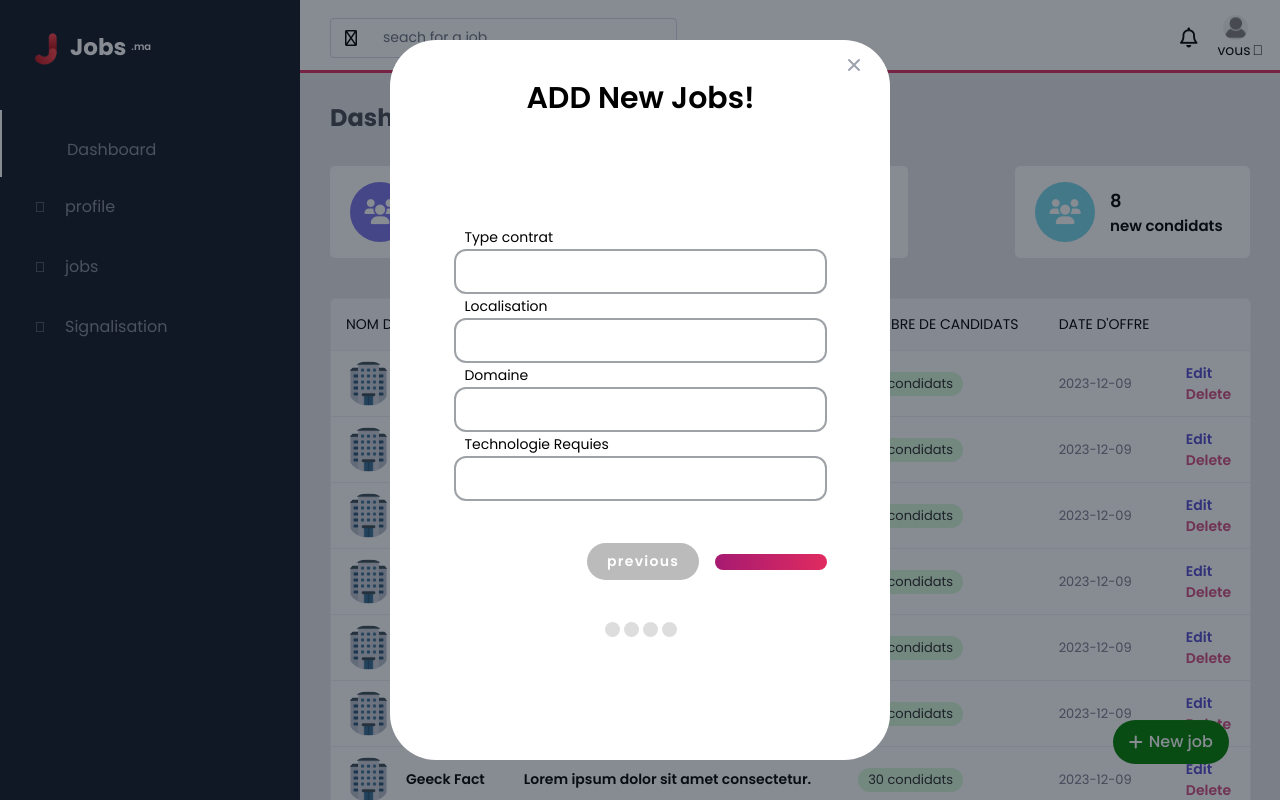
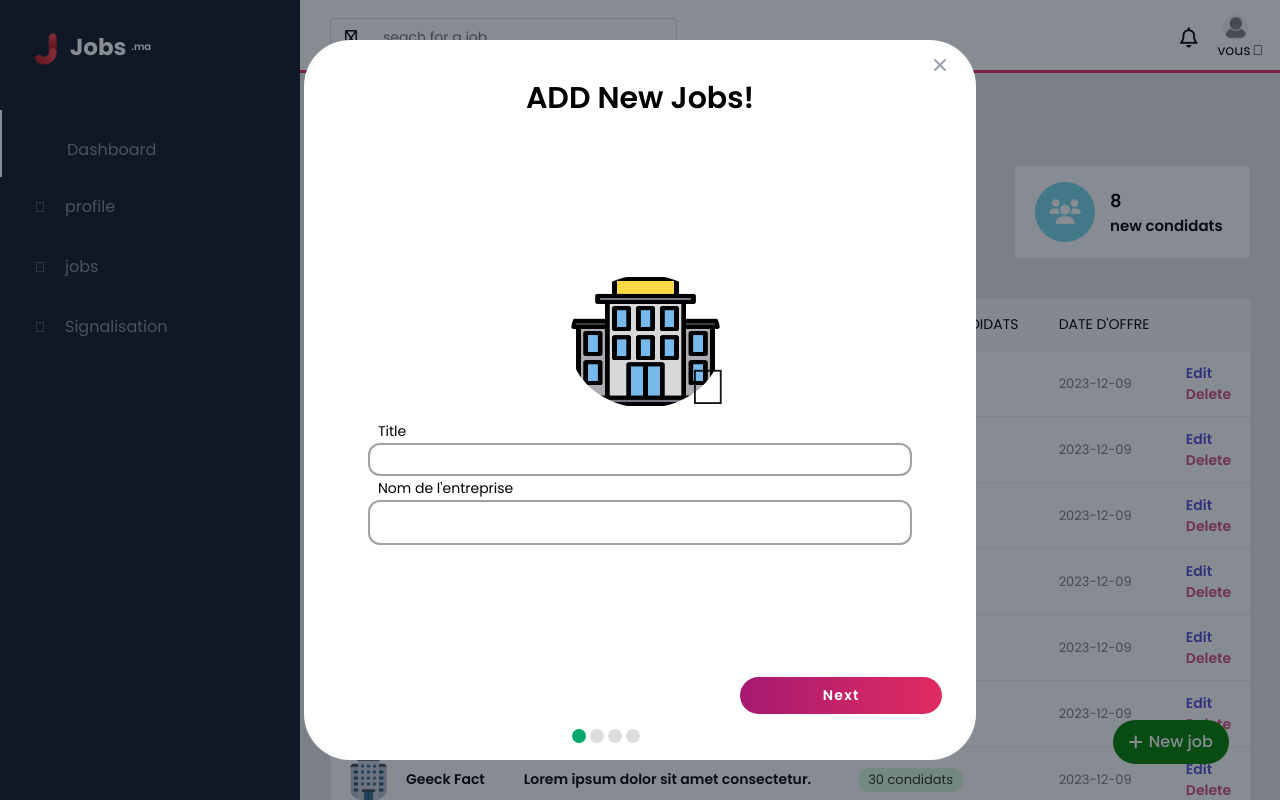
Before and after one commit to moussafia/Jobs.ma, a Vue app in the folder job-front-end/: page / in a window 1280 px wide. Both pictures are taken after a click on the link "New job". Shown: the top 800 px of the page. Built offline with nearby package versions, Linux system fonts and the light colour scheme.

Commit message:
fprm add jobs 50%

```diff
--- a/job-front-end/src/components/dashboardAdmin/BtnAddJobs.vue
+++ b/job-front-end/src/components/dashboardAdmin/BtnAddJobs.vue
@@ -55,31 +55,6 @@ export default {
   color: white;
   font-weight: bold;
 }
-#container-add-jobs {
-  width: 40%;
-  height: 90vh;
-  overflow-y: auto;
-  overflow-x: hidden;
-}
 
-.step-span {
-  height: 15px;
-  width: 15px;
-  margin: 0 2px;
-  background-color: #bbbbbb;
-  border: none;
-  border-radius: 50%;
-  display: inline-block;
-  opacity: 0.5;
-}
-.step-span.active {
-  opacity: 1;
-}
-.step-span.finish {
-  background-color: #04aa6d;
-}
-.step {
-  display: none;
-  margin-top: 92px;
-}
+
 </style>
--- a/job-front-end/src/components/dashboardAdmin/forms/addJobs.vue
+++ b/job-front-end/src/components/dashboardAdmin/forms/addJobs.vue
@@ -42,7 +42,7 @@
             ADD New Jobs!
           </h1>
           <div class="step flex flex-col justify-center items-start w-full">
-            <div class="flex items-center justify-center w-full">
+            <div class="flex items-center justify-center w-full mb-8">
               <label for="dropzone-file" class="dropzone-file-label">
                 <div class="upload-image">
                   <img src="../../../assets/image/jobs/entr.png" class="py-1" />
@@ -75,8 +75,10 @@
           <div class="w-full step">
             <label for="">Description</label>
             <textarea name="description" id="description-add-job"></textarea>
+            <label for="">Salaire(Optionnel)</label>
+            <input type="text" />
           </div>
-          <div class="w-full">
+          <div class="w-full mt-2 step">
             <label for="">Type contrat</label>
             <select multiple="multiple" ref="SelectInput1">
               <option>cdi</option>
@@ -102,27 +104,71 @@
               <option>html</option>
             </select>
           </div>
-          <div class="step w-full"><input type="text" />dgjdsgjsdmlkgj</div>
+          <div class="step w-full overflow-x-auto">
+            <div class="py-6" id="pargraphForms">
+              <div id="row1">
+                <label
+                  for="small-input"
+                  class="block mb-1 mt-1 text-sm font-medium text-gray-900 dark:text-white"
+                  >Question</label
+                >
+                <textarea
+                  name="paragraph[]"
+                  class="paragraphs w-full block rounded-lg overflow-x-hidden overflow-y-auto border border-gray-300 bg-gray-50"
+                >
+                </textarea>
+              </div>
+            </div>
+            <div class="flex items-center gap-2">
+              <label class="font-medium text-sm text-gray-900 dark:text-white" style="padding-bottom: 16px;"
+                >Add Question</label
+              >
+              <button
+                class="flex rounded-lg text-white items-center justify-center addParagr"
+                type="button"
+                @click="add_parag();"
+              >
+                <svg
+                  xmlns="http://www.w3.org/2000/svg"
+                  fill="none"
+                  viewBox="0 0 24 24"
+                  stroke-width="1.5"
+                  stroke="currentColor"
+                  class="w-6 h-6"
+                >
+                  <path
+                    stroke-linecap="round"
+                    stroke-linejoin="round"
+                    d="M12 4.5v15m7.5-7.5h-15"
+                  />
+                </svg>
+              </button>
+            </div>
+          </div>
+          <div class="flex flex-col w-full absolute btm-form">
             <div class="flex justify-end gap-2 items-center w-full">
               <button
                 class="btn-form-add mx-2 previousBtn"
-              id="prevBtn"
-              onclick="nextPrev(-1)"
+                ref="prevBtn"
+                @click.prevent="stepsAddJobShow(-1)"
               >
                 previous
               </button>
               <button
                 class="btn-form-add"
-              onclick="nextPrev(1)"
-              id="nextBtn"
-            ></button>
+                @click.prevent="stepsAddJobShow(1)"
+                ref="nextBtn"
+              >
+                {{ this.TextbtnAddForm }}
+              </button>
             </div>
             <!-- Circles which indicates the steps of the form: -->
-          <div style="text-align: center; margin-top: 40px">
+            <div style="text-align: center; margin-top: 12px">
               <span class="step-span"></span>
               <span class="step-span"></span>
               <span class="step-span"></span>
               <span class="step-span"></span>
+            </div>
           </div>
         </form>
       </div>
@@ -130,42 +176,92 @@
   </div>
 </template>
 <script>
-export default{
-  data(){
+export default {
+  data() {
     return {
-      selectInputs:[]
-    }
+      selectInputs: [],
+      currentIndexStep: 0,
+      TextbtnAddForm: "Next",
+    };
   },
-  mounted(){
-    this.populateSelectInputs()
-    this.initializeSelect2()
-
+  mounted() {
+    this.populateSelectInputs();
+    this.initializeSelect2(), this.InitialSteps(this.currentIndexStep);
   },
-  methods:{
-    populateSelectInputs(){
+  methods: {
+    populateSelectInputs() {
       this.selectInputs.push(this.$refs.SelectInput0);
       this.selectInputs.push(this.$refs.SelectInput1);
       this.selectInputs.push(this.$refs.SelectInput2);
       this.selectInputs.push(this.$refs.SelectInput3);
       this.selectInputs.push(this.$refs.SelectInput4);
     },
-    initializeSelect2(){
-      this.selectInputs.forEach((ref)=>{
+    initializeSelect2() {
+      this.selectInputs.forEach((ref, index) => {
+        let maximumSelectionLength = null;
+        if (index == 0 || index == 1 || index == 3) {
+          maximumSelectionLength = 1;
+        } else {
+          maximumSelectionLength = null;
+        }
         $(ref).select2({
           tags: true,
-            tokenSeparators: [',', ' ']
-        })
-      })
+          tokenSeparators: [",", " "],
+          maximumSelectionLength: maximumSelectionLength,
+        });
+      });
+    },
+    InitialSteps(n) {
+      let DivSteps = document.getElementsByClassName("step");
+      DivSteps[this.currentIndexStep].style.display = "block";
+      if (n == 0) {
+        $(this.$refs.prevBtn)[0].style.display = "none";
+      } else {
+        $(this.$refs.prevBtn)[0].style.display = "inline";
       }
+      if (n == DivSteps.length - 1) {
+        this.TextbtnAddForm = "ADD Job";
+      } else {
+        this.TextbtnAddForm = "Next";
       }
+      this.fixStepIndicator(n);
+    },
+    stepsAddJobShow(n) {
+      let DivSteps = document.getElementsByClassName("step");
+      DivSteps[this.currentIndexStep].style.display = "none";
+      this.currentIndexStep = this.currentIndexStep + n;
+      //validation
+      if (this.currentIndexStep >= DivSteps.length) {
+        document.getElementById("from-add-jobs").submit();
+        this.currentIndexStep = 0;
+        return false;
+      } else {
+        this.InitialSteps(this.currentIndexStep);
       }
+    },
+    fixStepIndicator(n) {
+      let stepsInd = document.getElementsByClassName("step-span");
+      stepsInd[n].classList.add("finish");
+      stepsInd[n].classList.add("active");
+      for (let i = n + 1; i < stepsInd.length; i++) {
+        stepsInd[i].classList.remove("finish");
+      }
+    },
+  },
+};
 </script>
 <style>
+#container-add-jobs {
+  width: 40%;
+  height: 90vh;
+  overflow-y: auto;
+  overflow-x: hidden;
+}
 #from-add-jobs {
   background: #fff;
   border-radius: 46px;
   color: #000;
-  padding: 69px 63px 0px 64px;
+  padding: 0 64px;
   height: 100%;
 }
 #from-add-jobs img {
@@ -223,13 +319,13 @@ export default{
 .select2-container--default
   .select2-selection--multiple
   .select2-selection__choice__display {
-    background-image: linear-gradient(to right, #a61a71, #e02b60);
+  background: #e02b60;
   color: white;
 }
 .select2-container--default
   .select2-selection--multiple
   .select2-selection__choice {
-    background-image: linear-gradient(to right, #a61a71, #e02b60);
+  background: #e02b60;
   color: white;
 }
 .select2-container--default
@@ -239,7 +335,7 @@ export default{
 }
 .select2-container--default
   .select2-results__option--highlighted.select2-results__option--selectable {
-    background-image: linear-gradient(to right, #a61a71, #e02b60);
+  background: #e02b60;
 }
 #from-add-jobs .btn-form-add {
   background-image: linear-gradient(to right, #a61a71, #e02b60);
@@ -252,7 +348,7 @@ export default{
   letter-spacing: 1.3px;
   width: 30%;
   text-align: center;
-  margin-top: 42px;
+  margin-top: 20px;
 }
 #from-add-jobs .btn-form-add:hover {
   background-image: linear-gradient(to right, #6a164a, #a43757);
@@ -264,4 +360,43 @@ export default{
 .previousBtn:hover {
   opacity: 0.8;
 }
+
+.step-span {
+  height: 14px;
+  width: 14px;
+  margin: 0 2px;
+  background-color: #bbbbbb;
+  border: none;
+  border-radius: 50%;
+  display: inline-block;
+  opacity: 0.5;
+}
+.active {
+  opacity: 1;
+}
+.finish {
+  background-color: #04aa6d;
+}
+.step {
+  display: none;
+}
+.btm-form {
+  bottom: 10px;
+  right: 34px;
+}
+.addParagr{
+  background-image: linear-gradient(to right, #6a164a, #a43757);
+    width: 18px;
+    height: 18px;
+}
+@media (max-width: 1700px) {
+  #container-add-jobs {
+    width: 90vh;
+  }
+}
+@media (max-width: 500px) {
+  #container-add-jobs {
+    width: 100%;
+  }
+}
 </style>
```
Also changed, not shown: job-front-end/src/assets/js/x-csrf.js (deleted, +0 -21 lines). Lines whose indentation alone changed are shown as unchanged.
